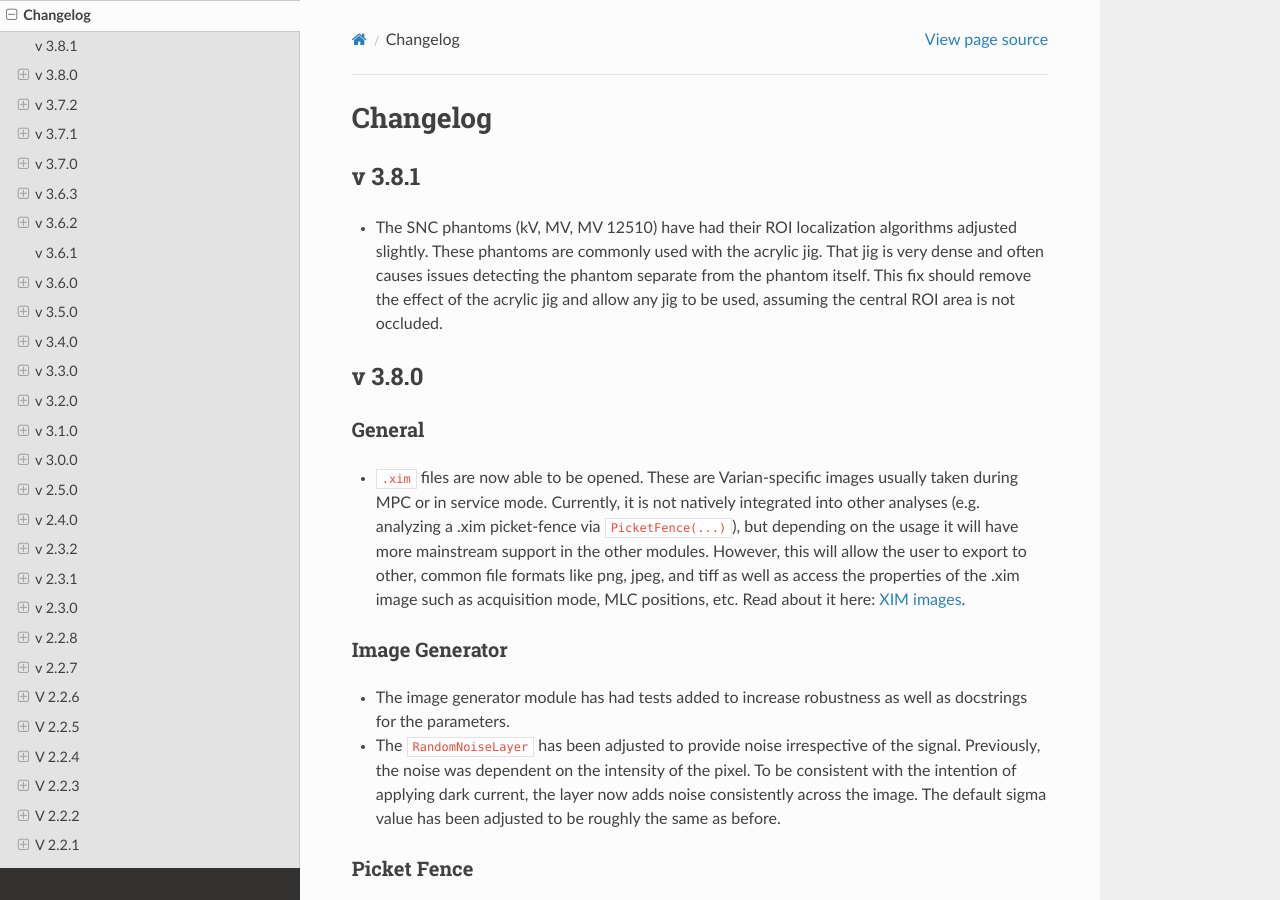
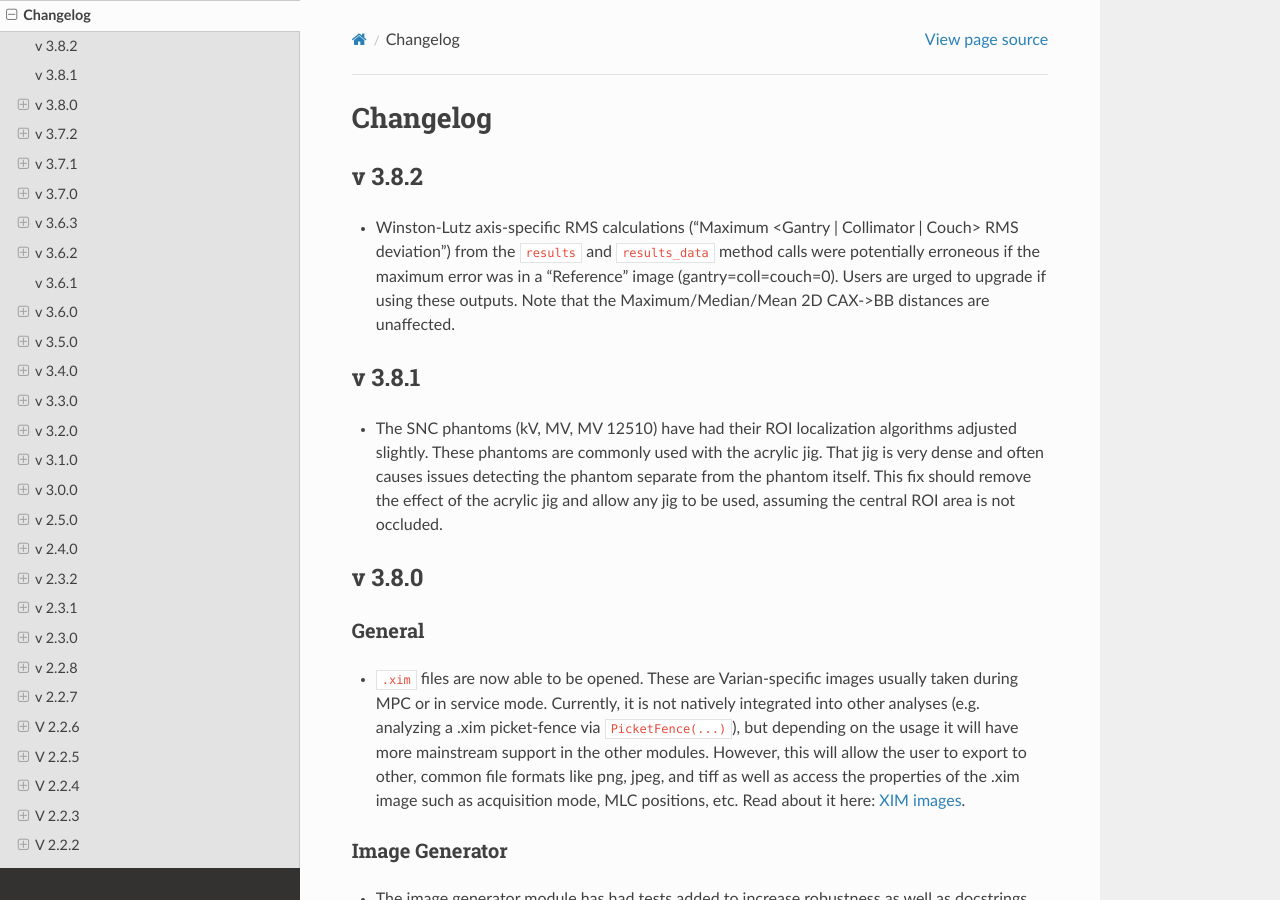
Before and after one commit to jrkerns/pylinac, a Sphinx documentation site: the page built from docs/source/changelog.rst, in a window 1280 px wide and 900 px high. Built offline with Sphinx 7.4.7 and the Read the Docs theme 2.0.0, drawn with Linux system fonts in a browser that asks for light colours; cross-references to code outside the pages are shown as plain code.

Commit message:
update changelog

```diff
--- a/docs/source/changelog.rst
+++ b/docs/source/changelog.rst
@@ -2,6 +2,13 @@
 =========
 Changelog
 =========
+
+v 3.8.2
+-------
+
+* Winston-Lutz axis-specific RMS calculations ("Maximum <Gantry | Collimator | Couch> RMS deviation") from the ``results`` and ``results_data`` method calls were potentially erroneous
+  if the maximum error was in a "Reference" image (gantry=coll=couch=0). Users are urged to upgrade if using these outputs.
+  Note that the Maximum/Median/Mean 2D CAX->BB distances are unaffected.
 
 v 3.8.1
 -------
```
